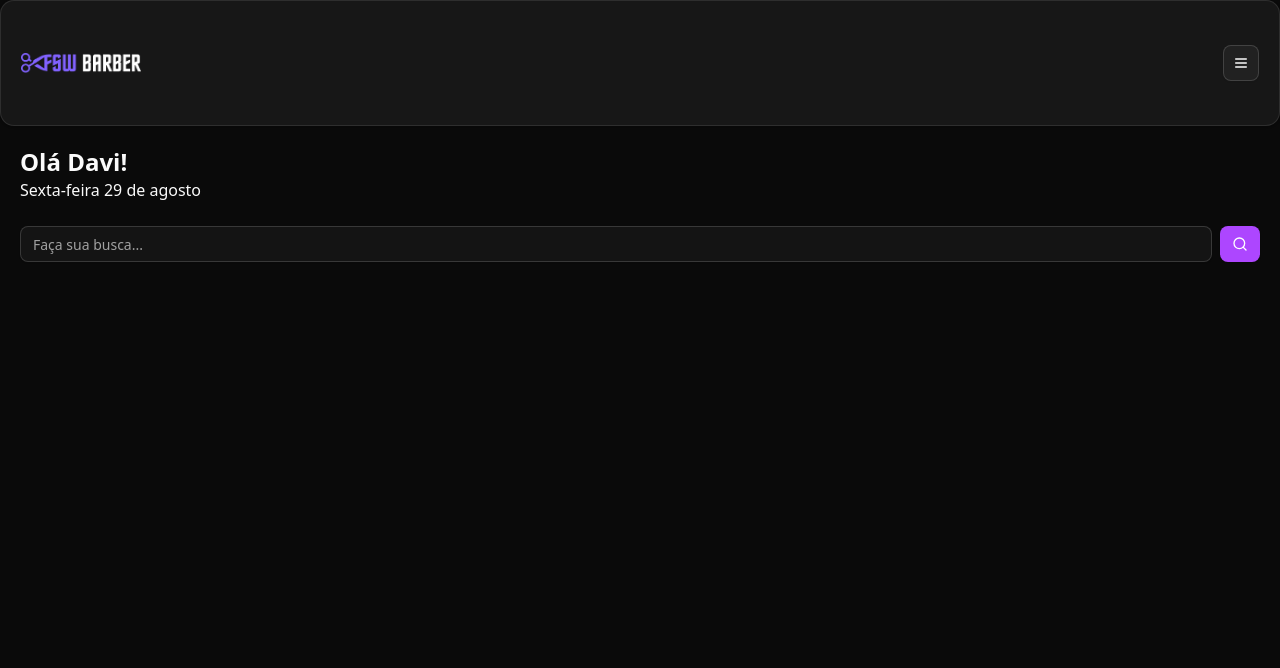
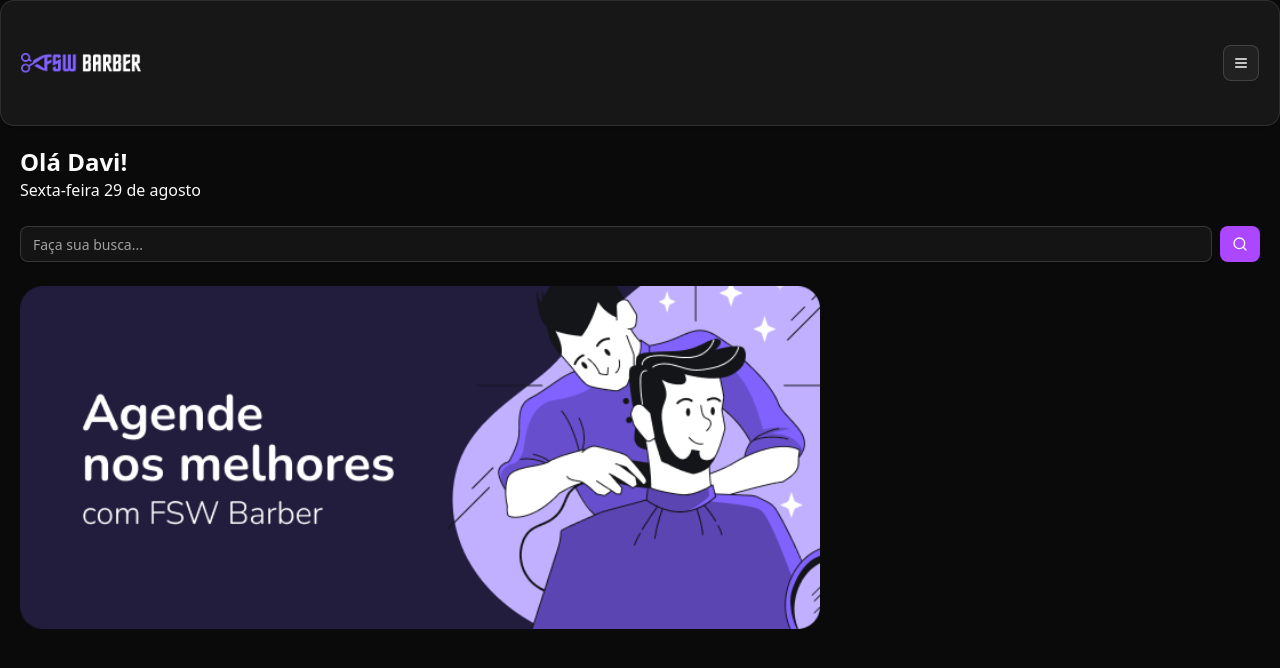
Before and after one commit to dav-icode/saas-barbearia, a Next.js app: page / in a window 1280 px wide. Shown: the top 668 px of the page. Built offline with nearby package versions, Linux system fonts and the light colour scheme.

Commit message:
feat: add component

```diff
--- a/src/app/page.tsx
+++ b/src/app/page.tsx
@@ -19,12 +19,13 @@
           </Button>
         </div>
 
-        <div className="h-{150px} relative w-full">
+        <div className="h-{150px} relative mt-6 w-full rounded-xl">
           <Image
             src="/banner-01.png"
-            fill
+            alt="banner"
+            width={800}
+            height={200}
             className="mt-6 rounded-lg object-cover"
-            alt="banner"
           />
         </div>
       </div>
```
